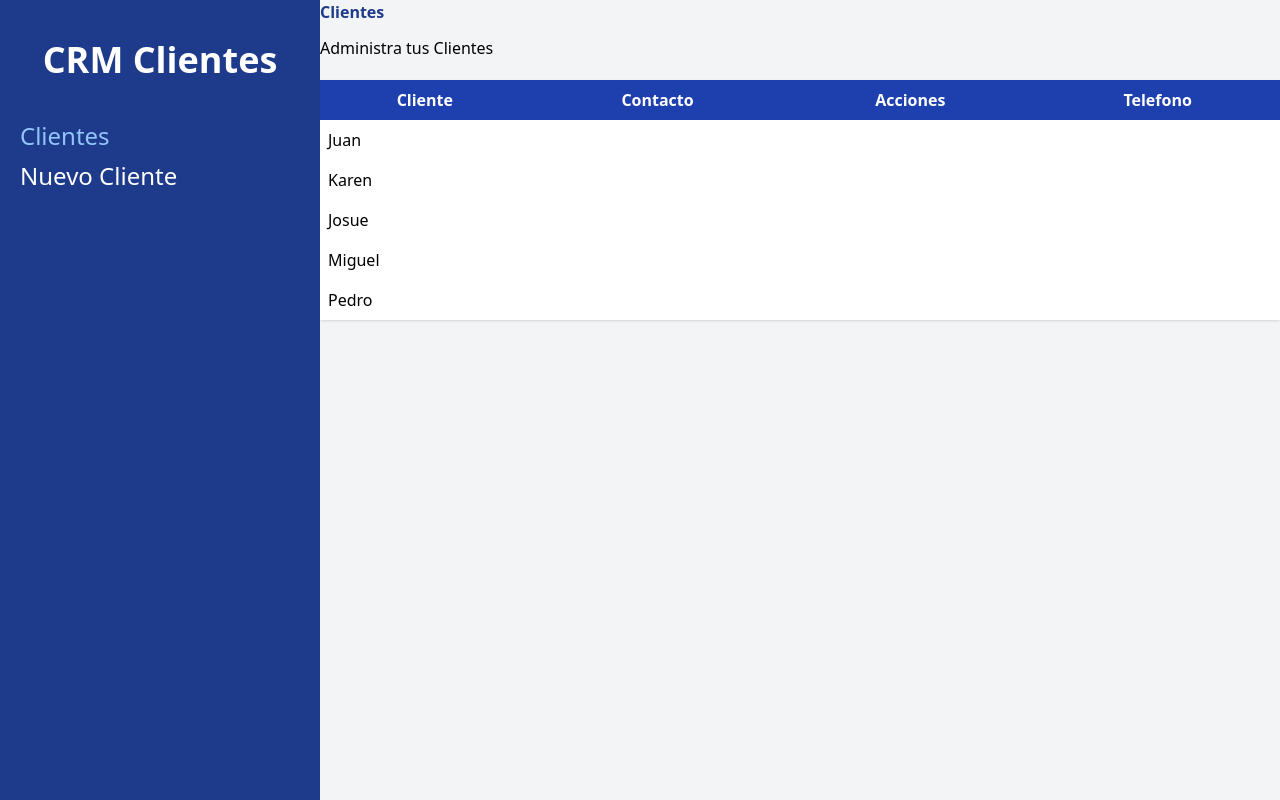
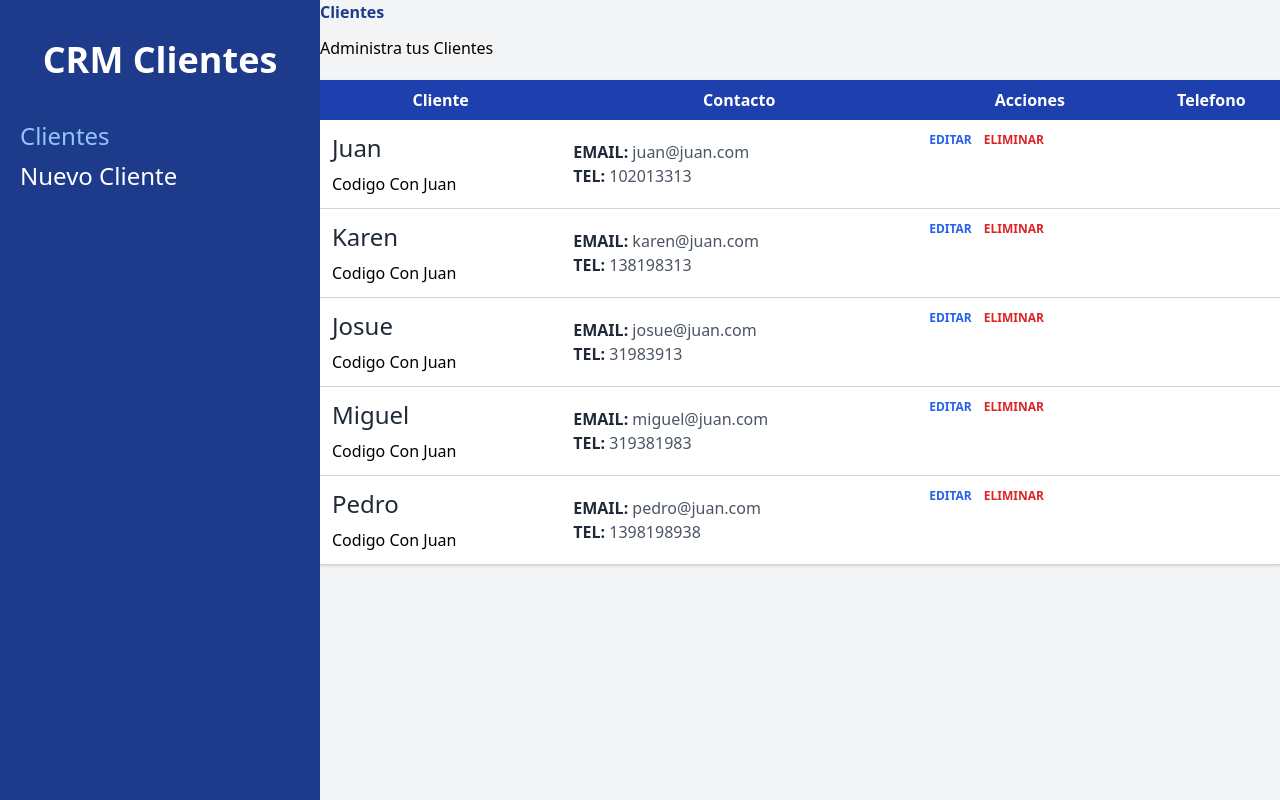
Before and after one commit to gusstis/crm-react, a React (Vite) app: page / in a window 1280 px wide. Built offline with nearby package versions, Linux system fonts and the light colour scheme.

Commit message:
Finished showing information on Cliente.jsx

```diff
--- a/src/components/Cliente.jsx
+++ b/src/components/Cliente.jsx
@@ -1,8 +1,29 @@
 function Cliente({ cliente }) {
   const { nombre, empresa, email, telefono, id } = cliente;
   return (
-    <tr>
-      <td className="p-2 ">{nombre}</td>
+    <tr className="border-b border-gray-300">
+        <td className="p-3 space-y-2 ">
+            <p className=" text-2xl text-gray-800 " >{nombre}</p>
+            <p>{empresa}</p>
+        </td>
+        <td className="p-3" >
+            <p className=" text-gray-600  " > <span className=" text-gray-800 uppercase font-bold " >Email: </span>{email}</p>
+            <p className=" text-gray-600  " > <span className=" text-gray-800 uppercase font-bold " >Tel: </span>{telefono}</p>
+        </td>
+        <td className="p-3 flex gap-3 ">
+            <button
+                type="button"
+                className=" text-blue-600 hover:text-blue-700 uppercase font-bold text-xs "
+            >
+                Editar
+            </button>
+            <button
+                type="button"
+                className=" text-red-600 hover:text-red-700 uppercase font-bold text-xs "
+            >
+                Eliminar
+            </button>
+        </td>
     </tr>
   );
 }
```
